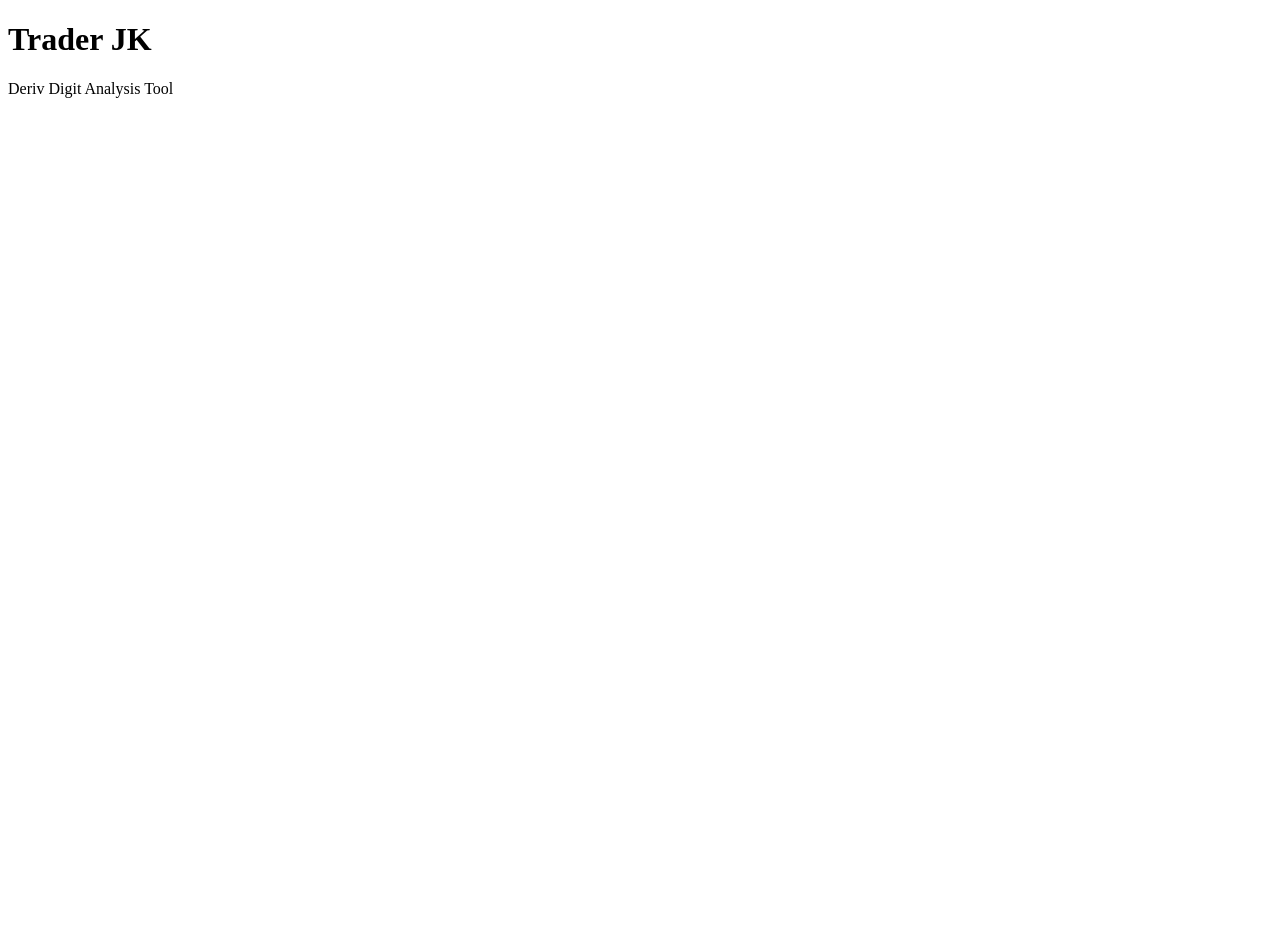
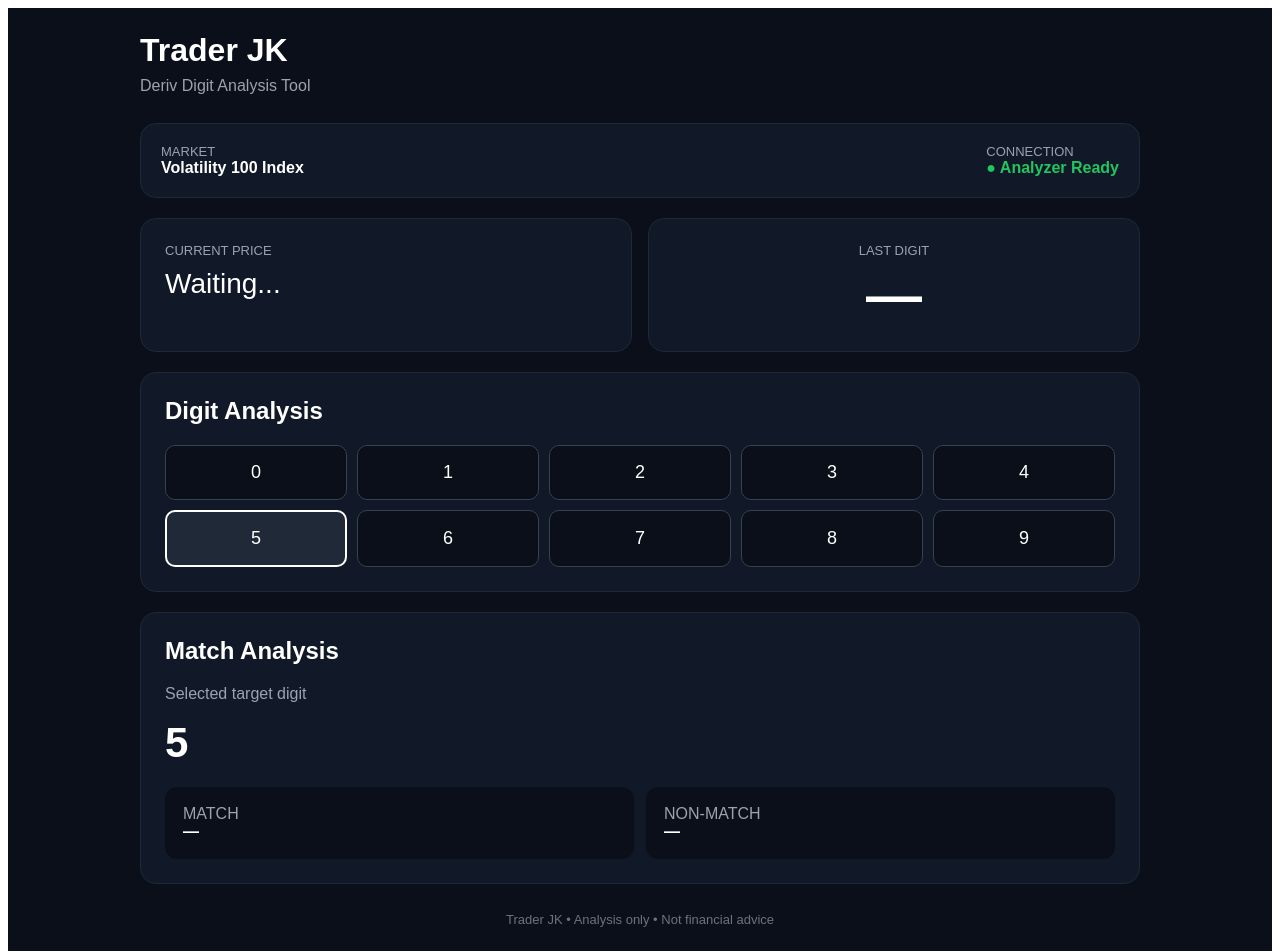
Before and after one commit to kibunjajohnkinyuru-code/trader-jk, a Next.js app: page / in a window 1280 px wide. Shown: the top 952 px of the page. Before the commit the page ends 800 px from the top, so only its background shows below. Built offline with nearby package versions, Linux system fonts and the light colour scheme.

Commit message:
Build Trader JK digit analyzer interface

```diff
--- a/app/page.tsx
+++ b/app/page.tsx
@@ -1,8 +1,239 @@
+"use client";
+
+import { useState } from "react";
+
+const digits = Array.from({ length: 10 }, (_, i) => i);
+
 export default function Home() {
+  const [selectedDigit, setSelectedDigit] = useState(5);
+
   return (
-    <main>
-      <h1>Trader JK</h1>
-      <p>Deriv Digit Analysis Tool</p>
+    <main
+      style={{
+        minHeight: "100vh",
+        background: "#0b0f19",
+        color: "#ffffff",
+        padding: "24px",
+        fontFamily: "Arial, sans-serif",
+      }}
+    >
+      <div
+        style={{
+          maxWidth: "1000px",
+          margin: "0 auto",
+        }}
+      >
+        <header style={{ marginBottom: "28px" }}>
+          <h1 style={{ fontSize: "32px", margin: 0 }}>
+            Trader JK
+          </h1>
+
+          <p style={{ color: "#9ca3af", marginTop: "8px" }}>
+            Deriv Digit Analysis Tool
+          </p>
+        </header>
+
+        <section
+          style={{
+            background: "#111827",
+            borderRadius: "16px",
+            padding: "20px",
+            marginBottom: "20px",
+            border: "1px solid #1f2937",
+          }}
+        >
+          <div
+            style={{
+              display: "flex",
+              justifyContent: "space-between",
+              flexWrap: "wrap",
+              gap: "12px",
+            }}
+          >
+            <div>
+              <div style={{ color: "#9ca3af", fontSize: "13px" }}>
+                MARKET
+              </div>
+
+              <strong>Volatility 100 Index</strong>
+            </div>
+
+            <div>
+              <div style={{ color: "#9ca3af", fontSize: "13px" }}>
+                CONNECTION
+              </div>
+
+              <strong style={{ color: "#22c55e" }}>
+                ● Analyzer Ready
+              </strong>
+            </div>
+          </div>
+        </section>
+
+        <section
+          style={{
+            display: "grid",
+            gridTemplateColumns: "repeat(auto-fit, minmax(220px, 1fr))",
+            gap: "16px",
+            marginBottom: "20px",
+          }}
+        >
+          <div
+            style={{
+              background: "#111827",
+              padding: "24px",
+              borderRadius: "16px",
+              border: "1px solid #1f2937",
+            }}
+          >
+            <div style={{ color: "#9ca3af", fontSize: "13px" }}>
+              CURRENT PRICE
+            </div>
+
+            <div style={{ fontSize: "28px", marginTop: "10px" }}>
+              Waiting...
+            </div>
+          </div>
+
+          <div
+            style={{
+              background: "#111827",
+              padding: "24px",
+              borderRadius: "16px",
+              border: "1px solid #1f2937",
+              textAlign: "center",
+            }}
+          >
+            <div style={{ color: "#9ca3af", fontSize: "13px" }}>
+              LAST DIGIT
+            </div>
+
+            <div
+              style={{
+                fontSize: "56px",
+                fontWeight: "bold",
+                marginTop: "4px",
+              }}
+            >
+              —
+            </div>
+          </div>
+        </section>
+
+        <section
+          style={{
+            background: "#111827",
+            padding: "24px",
+            borderRadius: "16px",
+            border: "1px solid #1f2937",
+            marginBottom: "20px",
+          }}
+        >
+          <h2 style={{ marginTop: 0 }}>Digit Analysis</h2>
+
+          <div
+            style={{
+              display: "grid",
+              gridTemplateColumns: "repeat(5, 1fr)",
+              gap: "10px",
+            }}
+          >
+            {digits.map((digit) => (
+              <button
+                key={digit}
+                onClick={() => setSelectedDigit(digit)}
+                style={{
+                  padding: "16px 8px",
+                  borderRadius: "10px",
+                  border:
+                    selectedDigit === digit
+                      ? "2px solid #ffffff"
+                      : "1px solid #374151",
+                  background:
+                    selectedDigit === digit
+                      ? "#1f2937"
+                      : "#0b0f19",
+                  color: "#ffffff",
+                  fontSize: "18px",
+                  cursor: "pointer",
+                }}
+              >
+                {digit}
+              </button>
+            ))}
+          </div>
+        </section>
+
+        <section
+          style={{
+            background: "#111827",
+            padding: "24px",
+            borderRadius: "16px",
+            border: "1px solid #1f2937",
+          }}
+        >
+          <h2 style={{ marginTop: 0 }}>Match Analysis</h2>
+
+          <p style={{ color: "#9ca3af" }}>
+            Selected target digit
+          </p>
+
+          <div
+            style={{
+              fontSize: "42px",
+              fontWeight: "bold",
+              marginBottom: "20px",
+            }}
+          >
+            {selectedDigit}
+          </div>
+
+          <div
+            style={{
+              display: "grid",
+              gridTemplateColumns: "1fr 1fr",
+              gap: "12px",
+            }}
+          >
+            <div
+              style={{
+                background: "#0b0f19",
+                padding: "18px",
+                borderRadius: "12px",
+              }}
+            >
+              <div style={{ color: "#9ca3af" }}>
+                MATCH
+              </div>
+              <strong>—</strong>
+            </div>
+
+            <div
+              style={{
+                background: "#0b0f19",
+                padding: "18px",
+                borderRadius: "12px",
+              }}
+            >
+              <div style={{ color: "#9ca3af" }}>
+                NON-MATCH
+              </div>
+              <strong>—</strong>
+            </div>
+          </div>
+        </section>
+
+        <footer
+          style={{
+            textAlign: "center",
+            color: "#6b7280",
+            marginTop: "28px",
+            fontSize: "13px",
+          }}
+        >
+          Trader JK • Analysis only • Not financial advice
+        </footer>
+      </div>
     </main>
   );
-}
+              }
```
